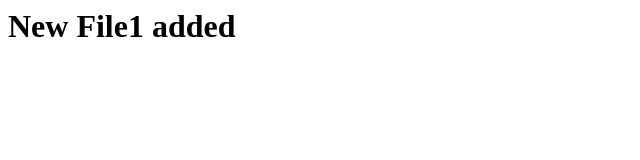
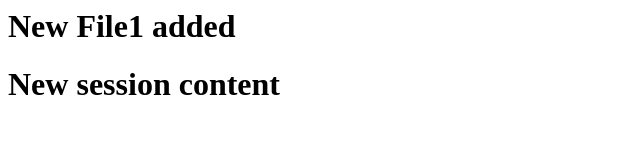
Before and after one commit to nareshram8/DevOpsBatch, a plain HTML site: page index.html in a window 1280 px wide. Shown: the whole page, without its empty margins (0-640 px from the left). Drawn offline with Linux system fonts and the light colour scheme.

Commit message:
New content added

```diff
--- a/index.html
+++ b/index.html
@@ -1 +1,3 @@
 <h1>New File1 added</h1>
+
+<h1>New session content</h1>
```
